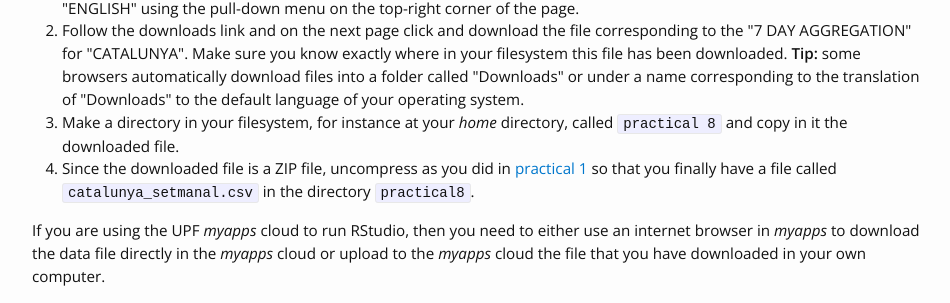
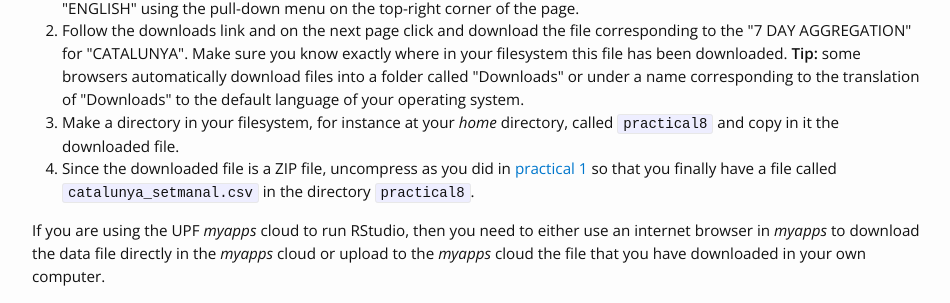
Before and after one commit to funcompbio/funcompbio.github.io, a Jekyll site: the page built from practical8/practical8.md, in a window 1280 px wide and 900 px high, scrolled down 483 px. Shown: the part 144-447 px from the top of the window, without its empty margins (163-1113 px from the left). Built offline with Jekyll 4.4.1, drawn with Linux system fonts in a browser that asks for light colours; nearby versions of some CDN libraries.

Commit message:
Fixed typo in practical 8.

```diff
--- a/practical8/practical8.html
+++ b/practical8/practical8.html
@@ -18,7 +18,7 @@
 <ol style="list-style-type: decimal">
 <li>Go to the Catalan Health Departament COVID19 data portal at <a href="https://dadescovid.cat" class="uri">https://dadescovid.cat</a> and switch the language to &quot;ENGLISH&quot; using the pull-down menu on the top-right corner of the page.</li>
 <li>Follow the downloads link and on the next page click and download the file corresponding to the &quot;7 DAY AGGREGATION&quot; for &quot;CATALUNYA&quot;. Make sure you know exactly where in your filesystem this file has been downloaded. <strong>Tip:</strong> some browsers automatically download files into a folder called &quot;Downloads&quot; or under a name corresponding to the translation of &quot;Downloads&quot; to the default language of your operating system.</li>
-<li>Make a directory in your filesystem, for instance at your <em>home</em> directory, called <code>practical 8</code> and copy in it the downloaded file.</li>
+<li>Make a directory in your filesystem, for instance at your <em>home</em> directory, called <code>practical8</code> and copy in it the downloaded file.</li>
 <li>Since the downloaded file is a ZIP file, uncompress as you did in <a href="/practical1/">practical 1</a> so that you finally have a file called <code>catalunya_setmanal.csv</code> in the directory <code>practical8</code>.</li>
 </ol>
 <p>If you are using the UPF <em>myapps</em> cloud to run RStudio, then you need to either use an internet browser in <em>myapps</em> to download the data file directly in the <em>myapps</em> cloud or upload to the <em>myapps</em> cloud the file that you have downloaded in your own computer.</p>
```
